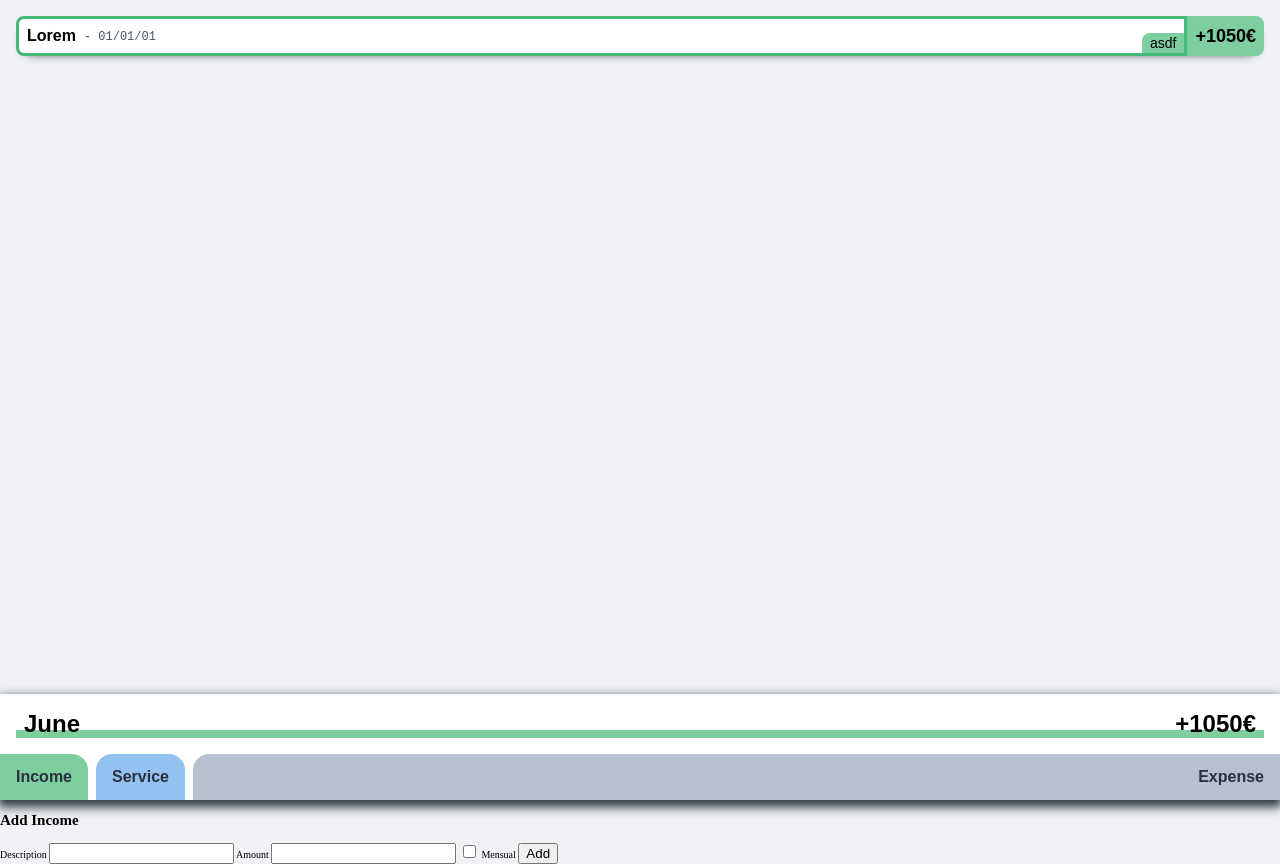
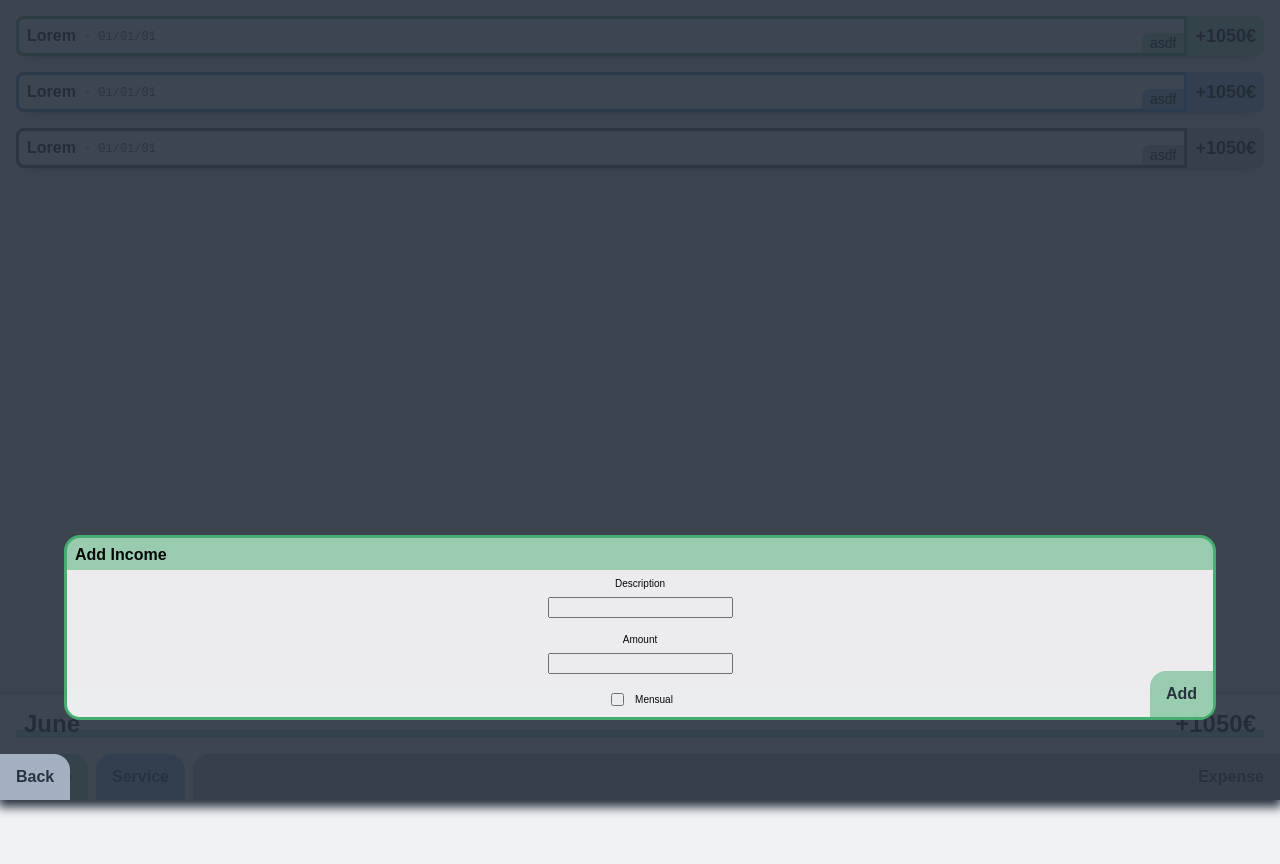
Before and after one commit to gabysantosw/money-tracker, a website: page index.html in a window 1280 px wide. After the commit the page ends 800 px from the top, so only its background shows below. Drawn offline with Linux system fonts and the light colour scheme.

Commit message:
progress

```diff
--- a/index.html
+++ b/index.html
@@ -7,18 +7,42 @@
   <title>Expense tracker</title>
   <link rel="stylesheet" href="styles.css">
 </head>
-<body class="body">
-  <main class="main t-main">
+<body class="body t-body">
+  <main class="main">
     <section class="logs">
 
       <div class="log">
-        <div class="log-left">
+        <div class="log-left log-left-green">
           <p class="log__description t-description">Lorem</p>
           <p class="log__date t-date">- 01/01/01</p>
-          <div class="log__tag t-tag">asdf</div>
+          <div class="log__tag log__tag-green t-tag">asdf</div>
         </div>
 
-        <div class="log-right">
+        <div class="log-right log-right-green">
+          <p class="log__amount t-amount">+1050€</p>
+        </div>
+      </div>
+
+      <div class="log">
+        <div class="log-left log-left-blue">
+          <p class="log__description t-description">Lorem</p>
+          <p class="log__date t-date">- 01/01/01</p>
+          <div class="log__tag log__tag-blue t-tag">asdf</div>
+        </div>
+
+        <div class="log-right log-right-blue">
+          <p class="log__amount t-amount">+1050€</p>
+        </div>
+      </div>
+
+      <div class="log">
+        <div class="log-left log-left-gray">
+          <p class="log__description t-description">Lorem</p>
+          <p class="log__date t-date">- 01/01/01</p>
+          <div class="log__tag log__tag-gray t-tag">asdf</div>
+        </div>
+
+        <div class="log-right log-right-gray">
           <p class="log__amount t-amount">+1050€</p>
         </div>
       </div>
@@ -41,15 +65,24 @@
     </section>
   </main>
 
-  <section class="income-modal">
-    <h2>Add Income</h2>
-    <label for="income-description">Description</label>
-    <input id="income-description" type="text">
-    <label for="income-amount">Amount</label>
-    <input id="income-amount" type="number">
-    <input id="income-is-monthly" type="checkbox">
-    <label for="income-is-monthly">Mensual</label>
-    <button>Add</button>
+  <section class="modal modal-income">
+    <div class="modal-content modal-content-green">
+      <h2 class="modal__heading t-heading">Add Income</h2>
+      <form class="modal__form">
+        <label class="modal__form-input-label" for="income-description">Description</label>
+        <input class="modal__form-input" id="income-description" type="text">
+        <label class="modal__form-input-label" for="income-amount">Amount</label>
+        <input class="modal__form-input" id="income-amount" type="number">
+        <div class="modal__form-section">
+          <input class="modal__form-checkbox" id="income-is-monthly" type="checkbox">
+          <label class="modal__form-checkbox-label" for="income-is-monthly">Mensual</label>
+        </div>
+        <button class="modal__form-button button t-button">Add</button>
+      </form>
+    </div>
+    <button class="modal-back-button button t-button">
+      Back
+    </button>
   </section>
 
 </body>
--- a/input.scss
+++ b/input.scss
@@ -4,7 +4,7 @@ html, body {
   font-size: 10px;
 }
 
-p {
+p, h2 {
   margin: 0;
 }
 
@@ -20,7 +20,7 @@ $green: hsl(145, 45%, 50%);
 $red: hsl(0, 90%, 70%);
 $l-gray: hsl(215, 20%, 76%);
 $l-blue: hsl(210, 75%, 76%);
-$l-green: hsl(145, 45%, 65%);
+$l-green: hsl(145, 45%, 75%);
 $l-red: hsl(0, 90%, 70%);
 $d-gray: hsl(215, 20%, 35%);
 
@@ -33,13 +33,15 @@ $x-3: 2px;
 $x-2: 4px;
 $x1: 8px;
 $x2: 16px;
+$x3: 32px;
+$x4: 48px;
 $touch-h: 46px;
 
 // FONTS
 $sans: sans-serif;
 
 // TYPOGRAPHY
-.t-main {
+.t-body {
   font-family: $sans;
 }
 
@@ -68,6 +70,11 @@ $sans: sans-serif;
 }
 
 .t-button {
+  font-size: 1.6rem;
+  font-weight: bold;
+}
+
+.t-heading {
   font-size: 1.6rem;
   font-weight: bold;
 }
@@ -118,6 +125,10 @@ $sans: sans-serif;
   display: flex;
   border-radius: $x2;
   box-shadow: $bottom;
+
+  &:not(:last-child) {
+    margin-bottom: $x2;
+  }
 }
 
 
@@ -130,10 +141,18 @@ $sans: sans-serif;
   align-items: baseline;
   position: relative;
   z-index: 1;
-  // to change dinamically
   border-width: 3px;
   border-style: solid;
-  border-color: $green;
+
+  &-green {
+    border-color: $green;
+  }
+  &-blue {
+    border-color: $blue;
+  }
+  &-gray {
+    border-color: $d-gray;
+  }
 }
 
 .log__date {
@@ -146,10 +165,19 @@ $sans: sans-serif;
 .log__tag {
   padding: $x-3 $x1;
   border-top-left-radius: $x1;
-  background-color: $l-green;
   position: absolute;
   right: 0;
   bottom: 0;
+
+  &-green {
+    background-color: $l-green;
+  }
+  &-blue {
+    background-color: $l-blue;
+  }
+  &-gray {
+    background-color: $l-gray;
+  }
 }
 
 .log-right {
@@ -158,8 +186,15 @@ $sans: sans-serif;
   display: flex;
   align-items: center;
 
-  // to change dinamically
-  background-color: $l-green;
+  &-green {
+    background-color: $l-green;
+  }
+  &-blue {
+    background-color: $l-blue;
+  }
+  &-gray {
+    background-color: $l-gray;
+  }
 }
 
 .display {
@@ -216,3 +251,98 @@ $sans: sans-serif;
 }
 
 // MODALS
+
+.modal {
+  &::before {
+    content: '';
+    background-color: $dark;
+    display: block;
+    position: fixed;
+    top: 0;
+    right: 0;
+    bottom: 0;
+    left: 0;
+    opacity: .9;
+    z-index: 1;
+  }
+
+  &-back-button {
+    border-top-right-radius: $x2;
+    background-color: $gray;
+    position: fixed;
+    bottom: 0;
+    left: 0;
+    z-index: 1;
+  }
+}
+
+.modal-content {
+  background-color: $light;
+  border-radius: $x2;
+  position: fixed;
+  bottom: 80px;
+  left: 5%;
+  right: 5%;
+  opacity: .9;
+  z-index: 1;
+  border-width: 3px;
+  border-style: solid;
+
+  &-green {
+    border-color: $green;
+    background-image: linear-gradient(to bottom, $l-green $x3, transparent $x3);
+
+    .modal__heading {
+
+    }
+
+    .modal__form {
+      &-button {
+        background-color: $l-green;
+      }
+    }
+  }
+  &-blue {
+    border-color: $blue;
+  }
+  &-gray {
+    border-color: $d-gray;
+  }
+}
+
+.modal__heading {
+  height: $x3;
+  box-sizing: border-box;
+  padding: $x1;
+}
+
+.modal__form {
+  padding: $x1;
+  display: flex;
+  flex-direction: column;
+  align-items: center;
+
+  &-section {
+    display: flex;
+    align-items: center;
+  }
+
+  &-input-label {
+    margin-bottom: $x1;
+  }
+  &-input {
+    margin-bottom: $x2;
+  }
+  &-checkbox {
+
+  }
+  &-checkbox-label {
+    margin-left: $x1;
+  }
+  &-button {
+    border-radius: $x2 0 12px 0;
+    position: absolute;
+    right: 0;
+    bottom: 0;
+  }
+}
--- a/package.json
+++ b/package.json
@@ -4,7 +4,7 @@
   "description": "",
   "main": "index.js",
   "scripts": {
-    "test": "echo \"Error: no test specified\" && exit 1"
+    "watch": "npx node-sass --watch input.scss styles.css"
   },
   "repository": {
     "type": "git",
```
Also changed, not shown: styles.css, 2 other files.
